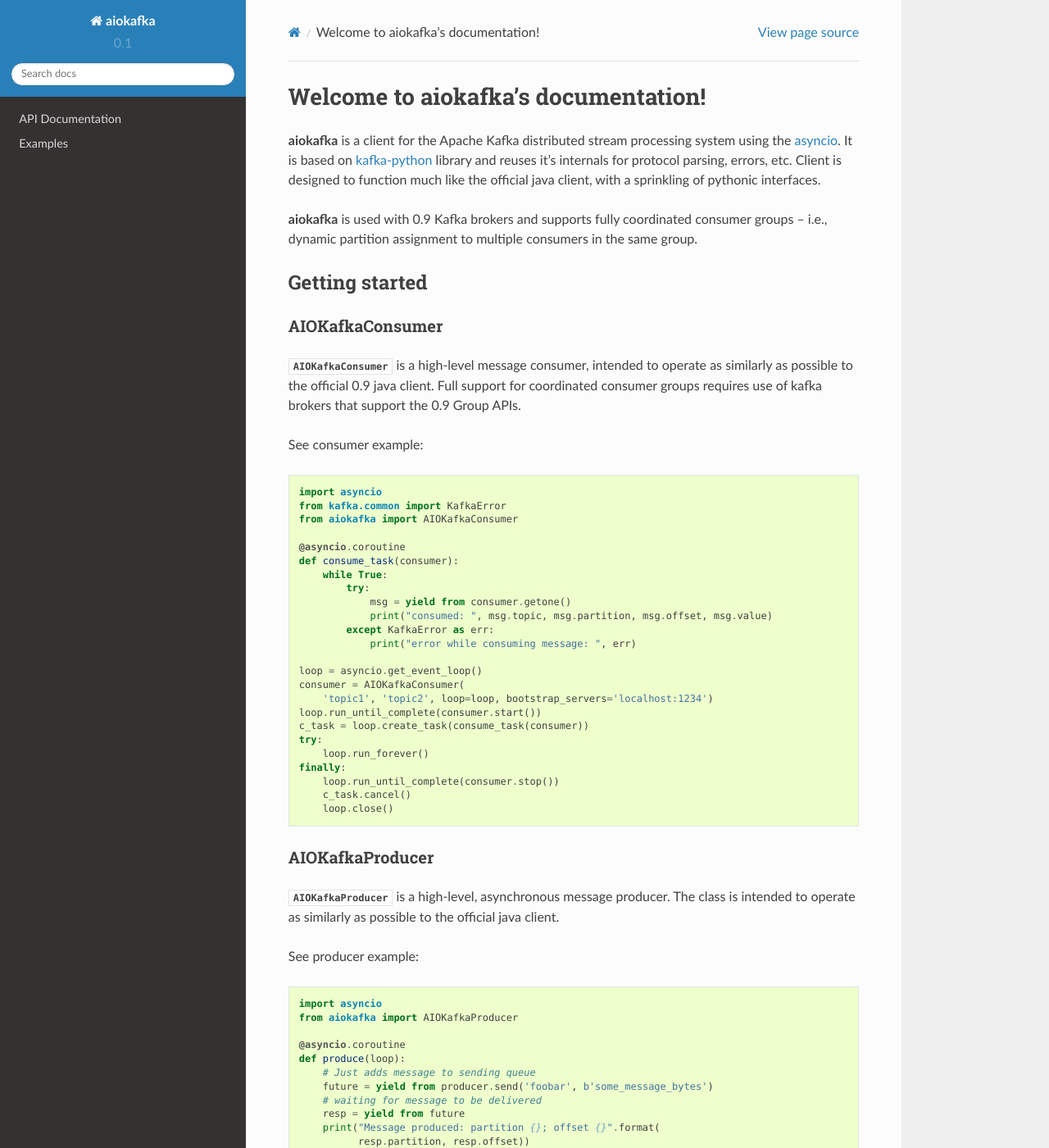
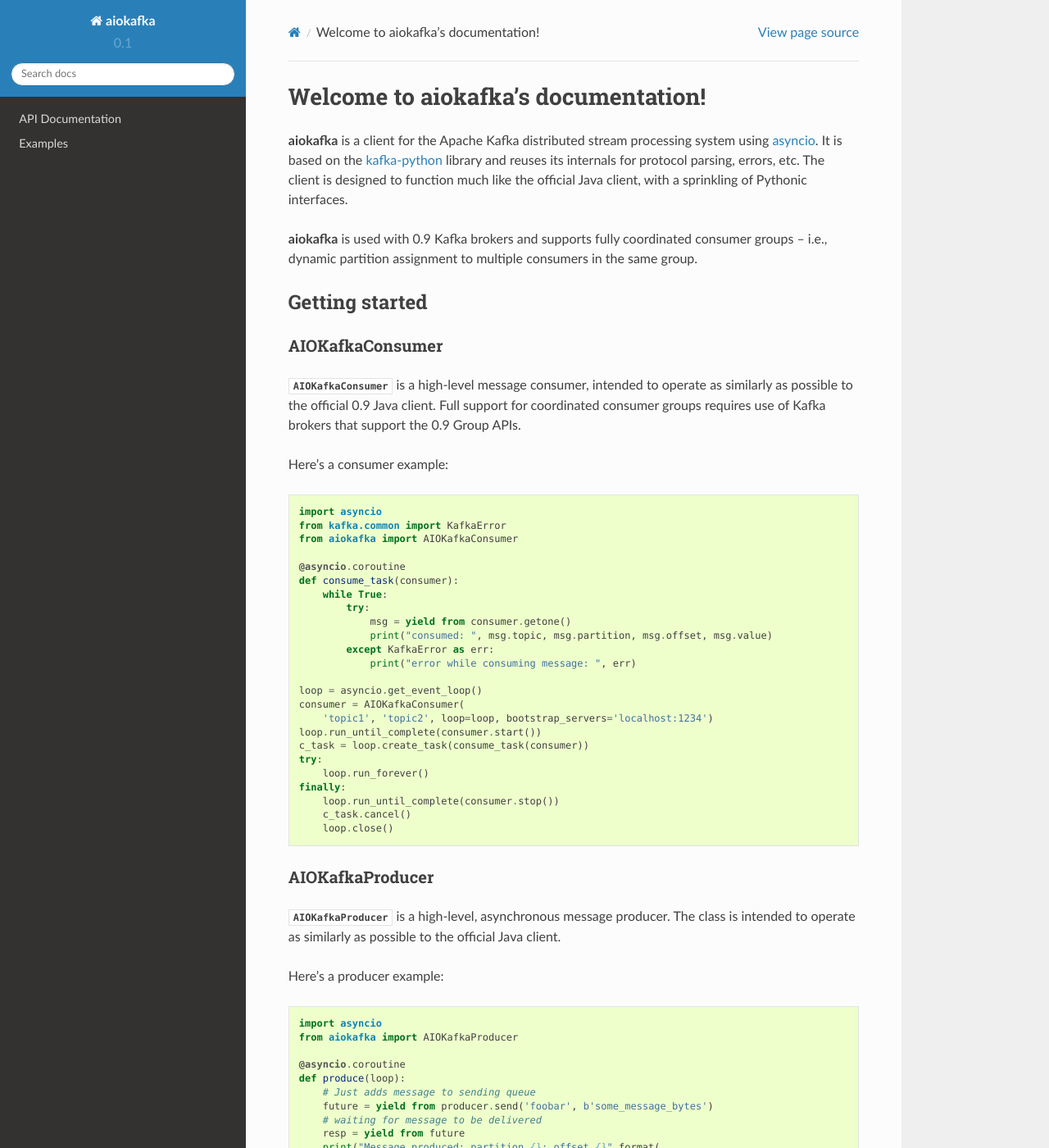
Before and after one commit to aio-libs/aiokafka, a Sphinx documentation site: the page built from docs/index.rst, in a window 1280 px wide and 1400 px high. Shown: the whole window at 82% size. Built offline with Sphinx 7.4.7 and the Read the Docs theme 2.0.0, drawn with Linux system fonts in a browser that asks for light colours; some of the changed text lies outside the part shown.

Commit message:
Documentation edits

```diff
--- a/README.rst
+++ b/README.rst
@@ -7,7 +7,7 @@
     :target: https://coveralls.io/r/aio-libs/aiokafka?branch=master
     :alt: |Coverage|
 
-asyncio client for kafka
+asyncio client for Kafka
 
 
 AIOKafkaProducer
@@ -48,7 +48,7 @@
 ****************
 
 AIOKafkaConsumer is a high-level, asynchronous message consumer.
-It interacts with the assigned kafka Group Coordinator node to allow multiple consumers to load balance consumption of topics (requires kafka >= 0.9.0.0).
+It interacts with the assigned Kafka Group Coordinator node to allow multiple consumers to load balance consumption of topics (requires kafka >= 0.9.0.0).
 
 Example of AIOKafkaConsumer usage:
 
--- a/docs/index.rst
+++ b/docs/index.rst
@@ -5,9 +5,9 @@
 .. _kafka-python: https://github.com/dpkp/kafka-python
 .. _asyncio: http://docs.python.org/3.4/library/asyncio.html
 
-**aiokafka** is a client for the Apache Kafka distributed stream processing system using the asyncio_.
-It is based on kafka-python_ library and reuses it's internals for protocol parsing, errors, etc.
-Client is designed to function much like the official java client, with a sprinkling of pythonic interfaces.
+**aiokafka** is a client for the Apache Kafka distributed stream processing system using asyncio_.
+It is based on the kafka-python_ library and reuses its internals for protocol parsing, errors, etc.
+The client is designed to function much like the official Java client, with a sprinkling of Pythonic interfaces.
 
 **aiokafka** is used with 0.9 Kafka brokers and supports fully coordinated consumer groups -- i.e., dynamic
 partition assignment to multiple consumers in the same group.
@@ -21,11 +21,11 @@
 ++++++++++++++++
 
 :class:`~aiokafka.AIOKafkaConsumer` is a high-level message consumer, intended to
-operate as similarly as possible to the official 0.9 java client. Full support
-for coordinated consumer groups requires use of kafka brokers that support the
+operate as similarly as possible to the official 0.9 Java client. Full support
+for coordinated consumer groups requires use of Kafka brokers that support the
 0.9 Group APIs.
 
-See consumer example:
+Here's a consumer example:
 
 .. code:: python
 
@@ -59,9 +59,9 @@
 ++++++++++++++++
 
 :class:`~aiokafka.AIOKafkaProducer` is a high-level, asynchronous message producer.
-The class is intended to operate as similarly as possible to the official java client.
+The class is intended to operate as similarly as possible to the official Java client.
 
-See producer example:
+Here's a producer example:
 
 .. code:: python
 
@@ -97,7 +97,7 @@
 
    pip3 install aiokafka
 
-.. note:: *aiokafka* requires *python-kafka* library and heavily depands on it.
+.. note:: *aiokafka* requires the *python-kafka* library.
 
 
 Optional LZ4 install
--- a/setup.py
+++ b/setup.py
@@ -13,7 +13,7 @@
 elif PY_VER >= (3, 3):
     install_requires.append('asyncio')
 else:
-    raise RuntimeError("aiokafka doesn't suppport Python earllier than 3.3")
+    raise RuntimeError("aiokafka doesn't suppport Python earlier than 3.3")
 
 
 def read(f):
@@ -62,4 +62,4 @@
       packages=['aiokafka'],
       install_requires=install_requires,
       extras_require=extras_require,
-      include_package_data = True)
+      include_package_data=True)
```
Also changed, not shown: docs/api.rst (+4 -4 lines), 3 other files.
